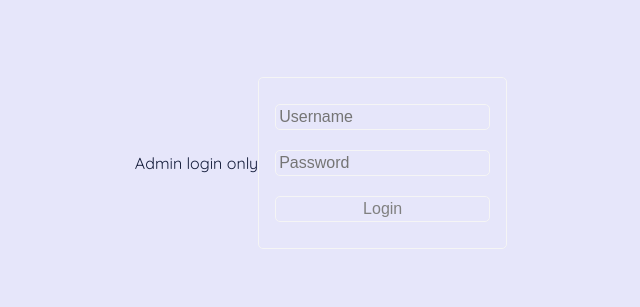
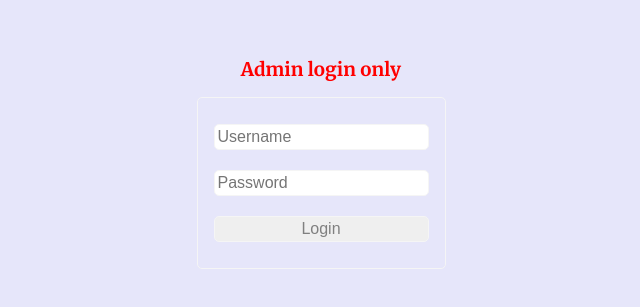
Before and after one commit to sailendrachettri/protfolio, a React (Create React App) app: page /login in a window 1280 px wide. Shown: the part 237-544 px from the top of the page, without its empty margins (319-959 px from the left). Built offline with nearby package versions, Linux system fonts and the light colour scheme.

Commit message:
toastify added sucessfully

```diff
--- a/package.json
+++ b/package.json
@@ -15,6 +15,7 @@
     "react-loading-skeleton": "^3.4.0",
     "react-router-dom": "^6.22.3",
     "react-scripts": "5.0.1",
+    "react-toastify": "^10.0.5",
     "web-vitals": "^2.1.4"
   },
   "scripts": {
--- a/src/App.css
+++ b/src/App.css
@@ -4,7 +4,7 @@
   margin: 0;
   padding: 0;
   box-sizing: border-box;
-  background-color: lavender;
+  /* background-color: lavender; */
 }
 
 html {
@@ -19,6 +19,7 @@ html {
   --border-color-light: whitesmoke;
   --navbar-bg-color: lavender;
   --bg-color: #141c3a;
+  --bg-light: lavender;
   --text-color: whitesmoke;
   --text-color-dark: #141c3a;
   --header-font: 'Merriweather';
@@ -31,6 +32,10 @@ main {
   justify-content: center;
   flex-direction: column;
   align-items: center;
+}
+
+body {
+  background-color: var(--bg-light);
 }
 
 h1,
@@ -376,7 +381,7 @@ main .landing-page p {
   justify-content: center;
 }
 
-.teck-stack ul .active{
+.teck-stack ul .active {
   background-color: var(--bg-color);
   color: var(--text-color);
 }
@@ -399,7 +404,7 @@ main .landing-page p {
   text-align: center;
 }
 
-.services-section .para{
+.services-section .para {
   margin-bottom: 1rem;
 }
 
@@ -519,7 +524,7 @@ main .landing-page p {
   color: rgb(161, 161, 190);
 }
 
-.last-updated{
+.last-updated {
   color: var(--color-extra-dim);
 }
 
@@ -575,10 +580,11 @@ main .landing-page p {
 /* -------------------------------MAIN STYLE ENDED------------------------------- */
 
 /* -----------------------------CAROUSEL STYLE STARTED-----------------------------  */
-.carousel{
+.carousel {
   width: 100%;
   text-align: center;
 }
+
 .carousel-container {
   overflow: hidden;
   display: flex;
@@ -733,21 +739,29 @@ footer .year {
   color: grey;
 }
 
-.submit-btn{
+.submit-btn {
   cursor: pointer;
 }
-.submit-btn:hover{
+
+.submit-btn:hover {
   color: whitesmoke;
   background-color: grey;
 }
 
 /* -------------------------------ADD PROJECT STYLE ENDED------------------------------- */
 /* -------------------------------LOGIN STYLE STARTED------------------------------- */
-form{
+form {
   width: 100%;
   height: 100vh;
   display: flex;
+  flex-direction: column;
   justify-content: center;
   align-items: center;
 }
+
+form h3 {
+  margin-bottom: 1rem;
+  color: red;
+}
+
 /* -------------------------------LOGIN STYLE ENDED------------------------------- */
--- a/src/App.js
+++ b/src/App.js
@@ -7,11 +7,15 @@ import Login from "./components/Login";
 import Signup from "./components/Signup";
 import Addprojects from "./components/Addprojects";
 import { UserContextProvider } from "./UserContext";
+import { ToastContainer } from 'react-toastify';
+import 'react-toastify/dist/ReactToastify.css';
+
 
 function App() {
     return (
         <>
             <ScrollToAnchor />
+            <ToastContainer />
             <UserContextProvider>
                 <Routes>
                     <Route path="/" element={<Homepage />} />
--- a/src/components/Addprojects.jsx
+++ b/src/components/Addprojects.jsx
@@ -1,6 +1,8 @@
 import React, { useState } from 'react'
 import { useNavigate } from 'react-router-dom'
 import { SERVER_URL } from '../environment';
+import {toast} from 'react-toastify'
+
 const URL = SERVER_URL
 
 const Addprojects = () => {
@@ -31,6 +33,7 @@ const Addprojects = () => {
 
         const res = await response.json();
         if (res.success) {
+            toast.success("Project added successful!")
             navigate("/");
         }
     }
--- a/src/components/Login.jsx
+++ b/src/components/Login.jsx
@@ -2,6 +2,7 @@ import React, { useContext, useState } from 'react'
 import { useNavigate } from 'react-router-dom';
 import { UserContext } from '../UserContext'
 import { SERVER_URL } from '../environment';
+import {toast} from 'react-toastify'
 
 const URL = SERVER_URL
 
@@ -28,17 +29,17 @@ const Login = () => {
 
         if (data.success) {
             setUserInfo(data);
-            alert("Login sucessful!");
+            toast.success("Logged In successful!");
             navigate("/");
         } else {
-            alert(data.message);
+            toast.error(data.message);
         }
     }
 
     return (
         <>
             <form onSubmit={handleSubmit}>
-            <p>Admin login only</p>
+            <h3>Admin login only</h3>
                 <div className='form-data'>
                     <input type="text" placeholder='Username' className='form-input' value={username} onChange={(ev) => setUsername(ev.target.value)} required minLength={4} />
                     <input type="password" placeholder='Password' className='form-input' value={password} onChange={(ev) => setPassword(ev.target.value)} required minLength={4} />
--- a/src/components/Navbar.jsx
+++ b/src/components/Navbar.jsx
@@ -3,6 +3,7 @@ import { Link, useNavigate } from 'react-router-dom'
 import logo from '../assets/logo.png'
 import { UserContext } from '../UserContext'
 import { SERVER_URL } from '../environment'
+import { toast } from 'react-toastify'
 
 const Navbar = () => {
 
@@ -40,7 +41,7 @@ const Navbar = () => {
             method: 'POST'
         })
         setUserInfo(null);
-
+        toast.success("Byee 👋");
         navigate("/login");
     }
 
--- a/src/environment.js
+++ b/src/environment.js
@@ -1,2 +1,2 @@
-// export const SERVER_URL = 'http://localhost:5000'
-export const SERVER_URL = 'https://portfolio-server-9y20.onrender.com'
+export const SERVER_URL = 'http://localhost:5000'
+// export const SERVER_URL = 'https://portfolio-server-9y20.onrender.com'
```
Also changed, not shown: 1 other file (tests, documents, lock files or other folders).
